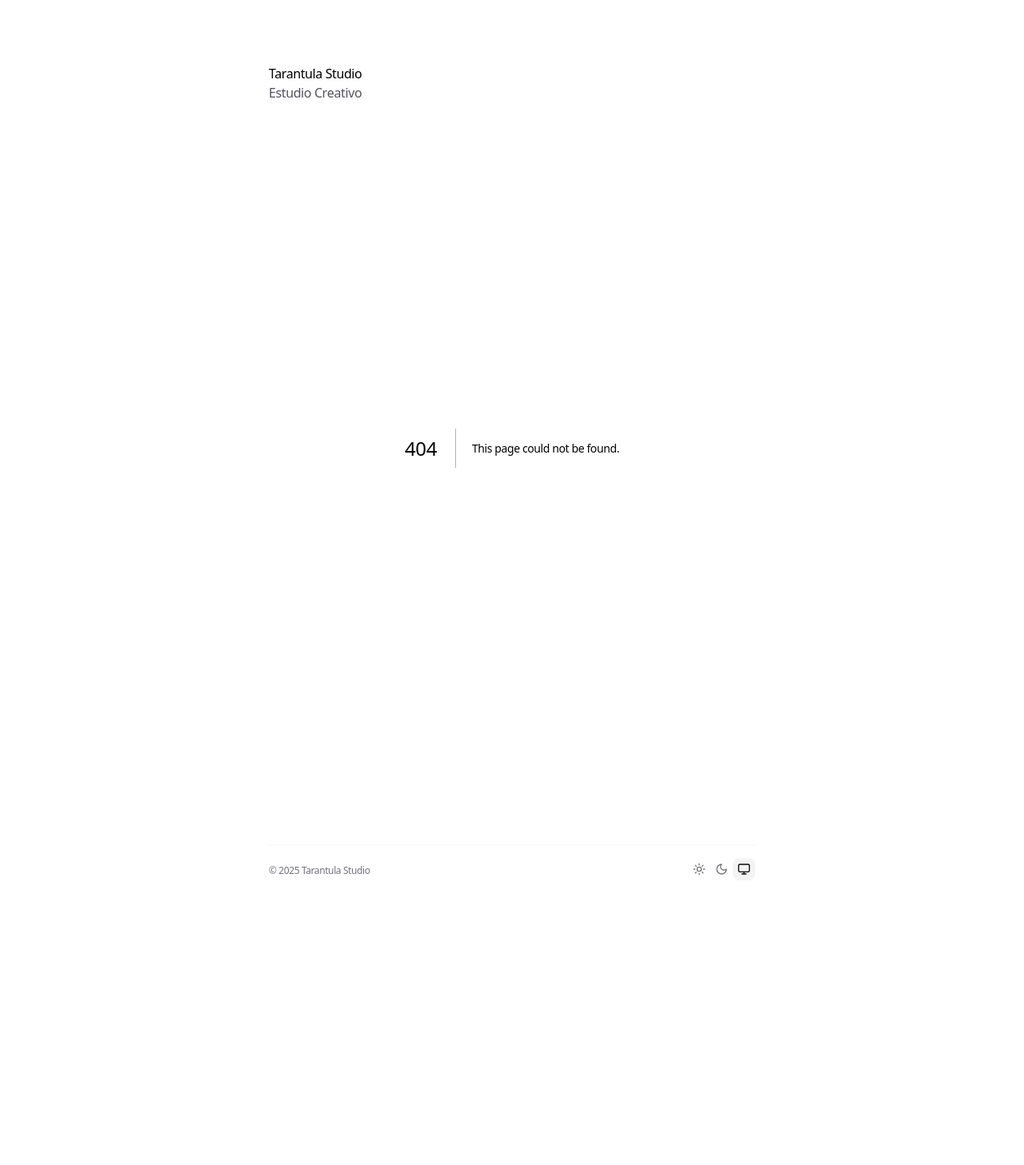
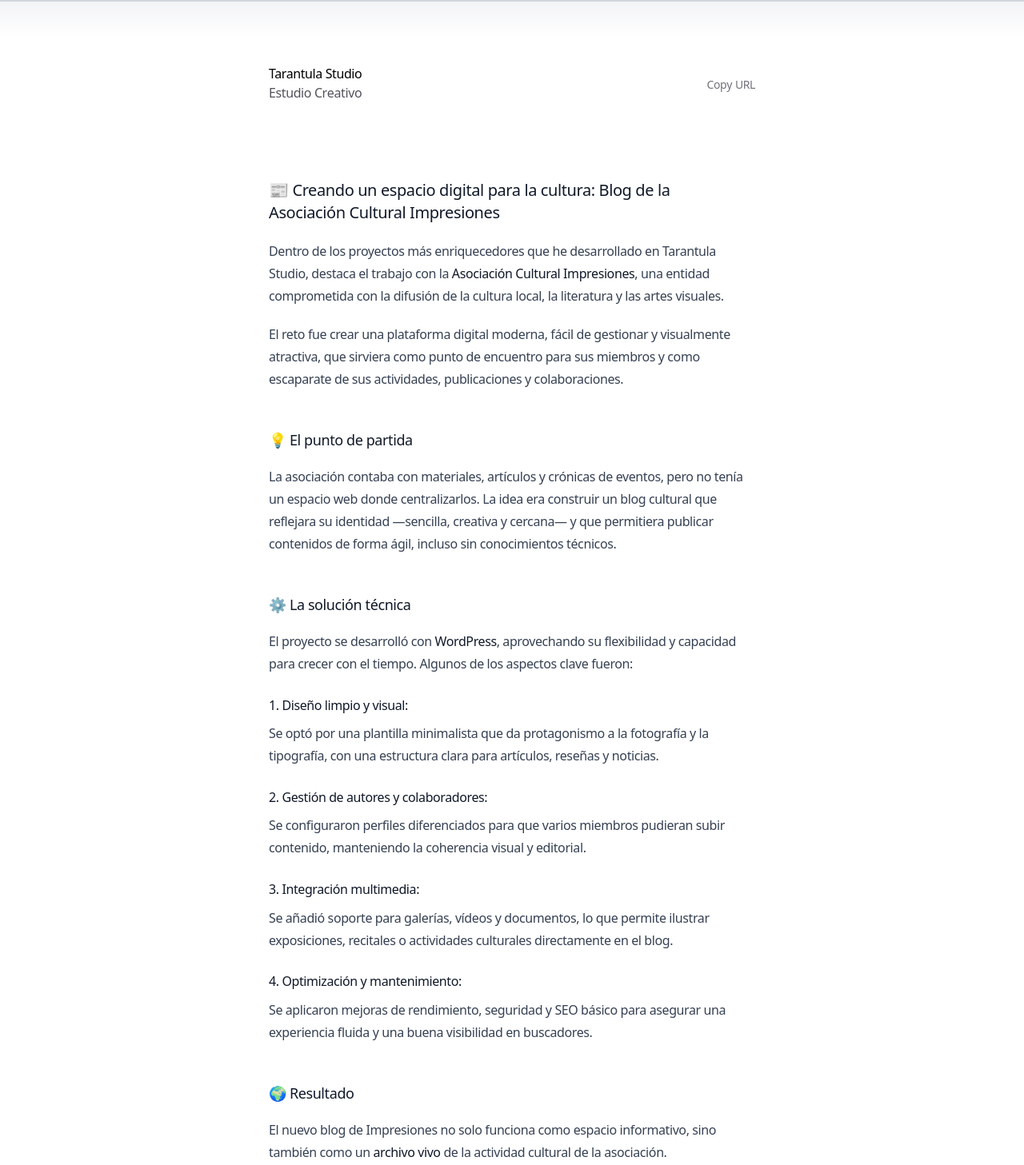
Before and after one commit to pedromoreno/tarantula, a Next.js app: page /blog/asociacion-cultural-impresiones in a window 1280 px wide. Before the commit this address had no page. Shown: the top 1457 px of the page at 80% size. Before the commit the page ends 1117 px from the top, so only its background shows below. Built offline with nearby package versions, Linux system fonts and the light colour scheme.

Commit message:
feat(blog): crea páginas MDX en rutas adecuadas y elimina MDX sueltos

```diff
--- /dev/null
+++ b/app/blog/asociacion-cultural-impresiones/page.mdx
@@ -0,0 +1,43 @@
+---
+title: "Asociación Cultural Impresiones, un espacio digital para la cultura"
+publishedAt: "2025-08-17"
+summary: "Creando un espacio digital para la cultura: Blog de la Asociación Cultural Impresiones. Plataforma WordPress para difusión cultural local con diseño minimalista y gestión colaborativa."
+---
+
+# 📰 Creando un espacio digital para la cultura: Blog de la Asociación Cultural Impresiones
+
+Dentro de los proyectos más enriquecedores que he desarrollado en Tarantula Studio, destaca el trabajo con la **Asociación Cultural Impresiones**, una entidad comprometida con la difusión de la cultura local, la literatura y las artes visuales.
+
+El reto fue crear una plataforma digital moderna, fácil de gestionar y visualmente atractiva, que sirviera como punto de encuentro para sus miembros y como escaparate de sus actividades, publicaciones y colaboraciones.
+
+## 💡 El punto de partida
+
+La asociación contaba con materiales, artículos y crónicas de eventos, pero no tenía un espacio web donde centralizarlos. La idea era construir un blog cultural que reflejara su identidad —sencilla, creativa y cercana— y que permitiera publicar contenidos de forma ágil, incluso sin conocimientos técnicos.
+
+## ⚙️ La solución técnica
+
+El proyecto se desarrolló con **WordPress**, aprovechando su flexibilidad y capacidad para crecer con el tiempo. Algunos de los aspectos clave fueron:
+
+### 1. Diseño limpio y visual:
+Se optó por una plantilla minimalista que da protagonismo a la fotografía y la tipografía, con una estructura clara para artículos, reseñas y noticias.
+
+### 2. Gestión de autores y colaboradores:
+Se configuraron perfiles diferenciados para que varios miembros pudieran subir contenido, manteniendo la coherencia visual y editorial.
+
+### 3. Integración multimedia:
+Se añadió soporte para galerías, vídeos y documentos, lo que permite ilustrar exposiciones, recitales o actividades culturales directamente en el blog.
+
+### 4. Optimización y mantenimiento:
+Se aplicaron mejoras de rendimiento, seguridad y SEO básico para asegurar una experiencia fluida y una buena visibilidad en buscadores.
+
+## 🌍 Resultado
+
+El nuevo blog de Impresiones no solo funciona como espacio informativo, sino también como un **archivo vivo** de la actividad cultural de la asociación.
+
+Cada artículo, fotografía o evento publicado refuerza su misión de promover la creatividad y la participación cultural desde lo local.
+
+## 🧩 Lo que aportó este proyecto
+
+Además de la parte técnica, fue una oportunidad para trabajar mano a mano con un equipo apasionado por la cultura, adaptando el lenguaje digital a una entidad con alma artesanal.
+
+El resultado es una plataforma que combina tecnología, diseño y contenido humano, fiel al espíritu de la asociación y abierta a futuras ampliaciones, como una agenda de eventos o un espacio para talleres y publicaciones colaborativas.
--- /dev/null
+++ b/app/blog/mundopan-solucion-problema-dificil/page.mdx
@@ -0,0 +1,47 @@
+---
+title: "Mundopan, impresión de tickets en tiempo real"
+publishedAt: "2025-10-15"
+summary: "Automatización para una panadería: App web con impresión de tickets en tiempo real. Solución híbrida que integra Supabase, Node.js y impresoras térmicas."
+---
+
+# 🥖 Automatización para una panadería: App web con impresión de tickets en tiempo real
+
+En Tarantula Studio me gusta enfrentar retos reales con soluciones prácticas. Uno de mis proyectos recientes ha sido el desarrollo de una aplicación web para una panadería, diseñada para optimizar su flujo de pedidos e integrar la impresión automática de tickets en el punto de venta.
+
+## 💡 El desafío
+
+La panadería necesitaba un sistema ágil para gestionar pedidos online y que estos se imprimieran de forma inmediata en la impresora del mostrador, sin intervención manual. El objetivo era claro: evitar retrasos, reducir errores y mantener el ritmo de trabajo durante las horas punta.
+
+El principal reto técnico surgió con la impresión automática desde el navegador, una tarea que los navegadores modernos restringen por seguridad. Esto me llevó a desarrollar una solución híbrida, combinando una app web conectada a Supabase (base de datos y backend en tiempo real) con un script local en Node.js encargado de escuchar los nuevos pedidos e imprimirlos directamente en la impresora térmica POS.
+
+## ⚙️ La solución técnica
+
+El sistema completo se compone de tres partes:
+
+### 1. Frontend web (panel de pedidos):
+Una interfaz sencilla y visual donde el personal puede ver los pedidos entrantes en tiempo real.
+
+### 2. Base de datos y backend con Supabase:
+Gestiona los pedidos y dispara eventos en tiempo real cada vez que se crea un nuevo registro en la tabla orders.
+
+### 3. Script de impresión automática (Node.js):
+Un proceso local que escucha los cambios en Supabase y envía el ticket directamente a la impresora térmica (modelo POS-58).
+
+El script se mantiene en ejecución continua y puede reiniciarse automáticamente en caso de error, garantizando estabilidad incluso en entornos sin supervisión técnica.
+
+## 🧾 Resultado
+
+El sistema consigue que cada nuevo pedido se imprima al instante, con los datos del cliente, los productos seleccionados y la hora del pedido. Todo sin necesidad de refrescar páginas ni tocar un solo botón.
+
+La panadería ha logrado reducir el tiempo de atención, mejorar la organización y mantener una trazabilidad clara de cada pedido.
+
+## 🚀 Lo que aprendí
+
+Este proyecto me permitió profundizar en temas como:
+
+- **Conexiones realtime** con Supabase
+- **Integración** entre backend remoto y servicios locales
+- **Manejo de impresoras térmicas** mediante Node.js
+- **Estrategias de reconexión** y persistencia de procesos
+
+Más allá del aspecto técnico, fue una experiencia muy gratificante ver cómo una solución sencilla puede tener un impacto directo y visible en un negocio local.
```
